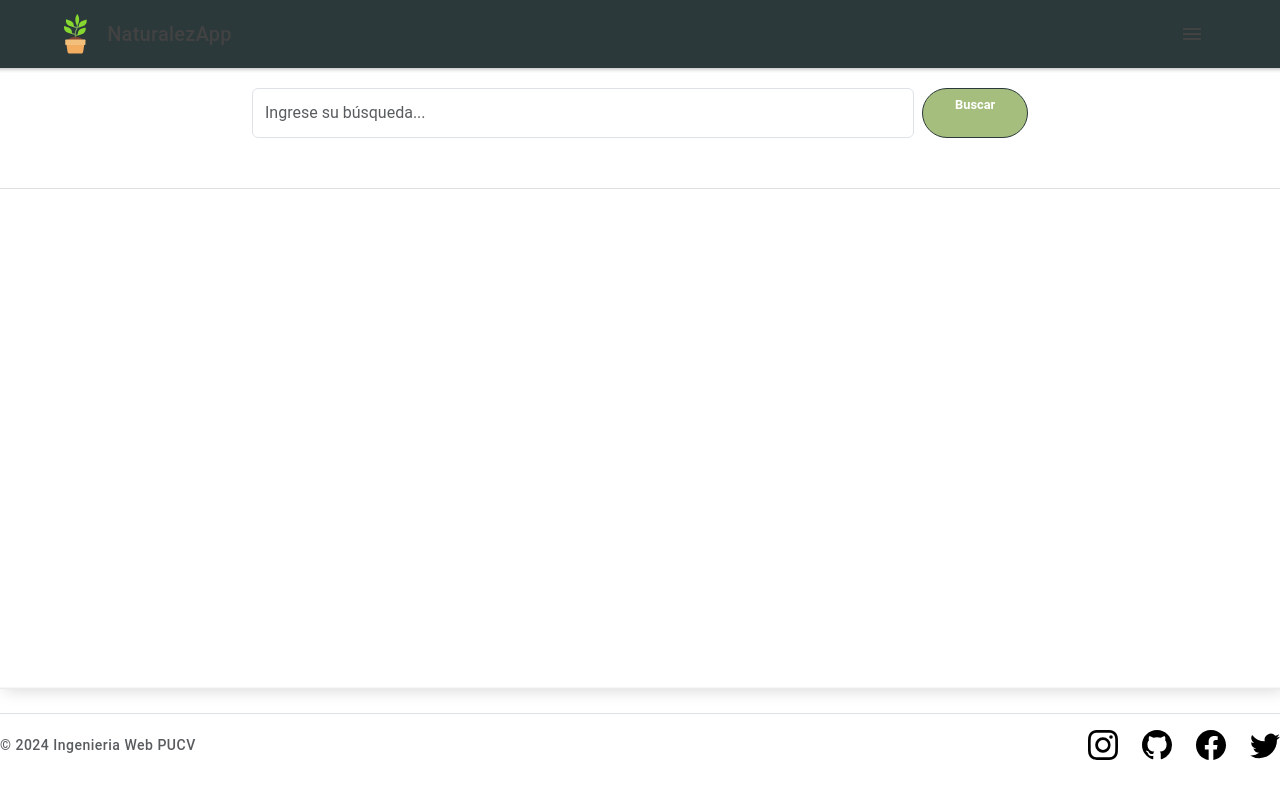
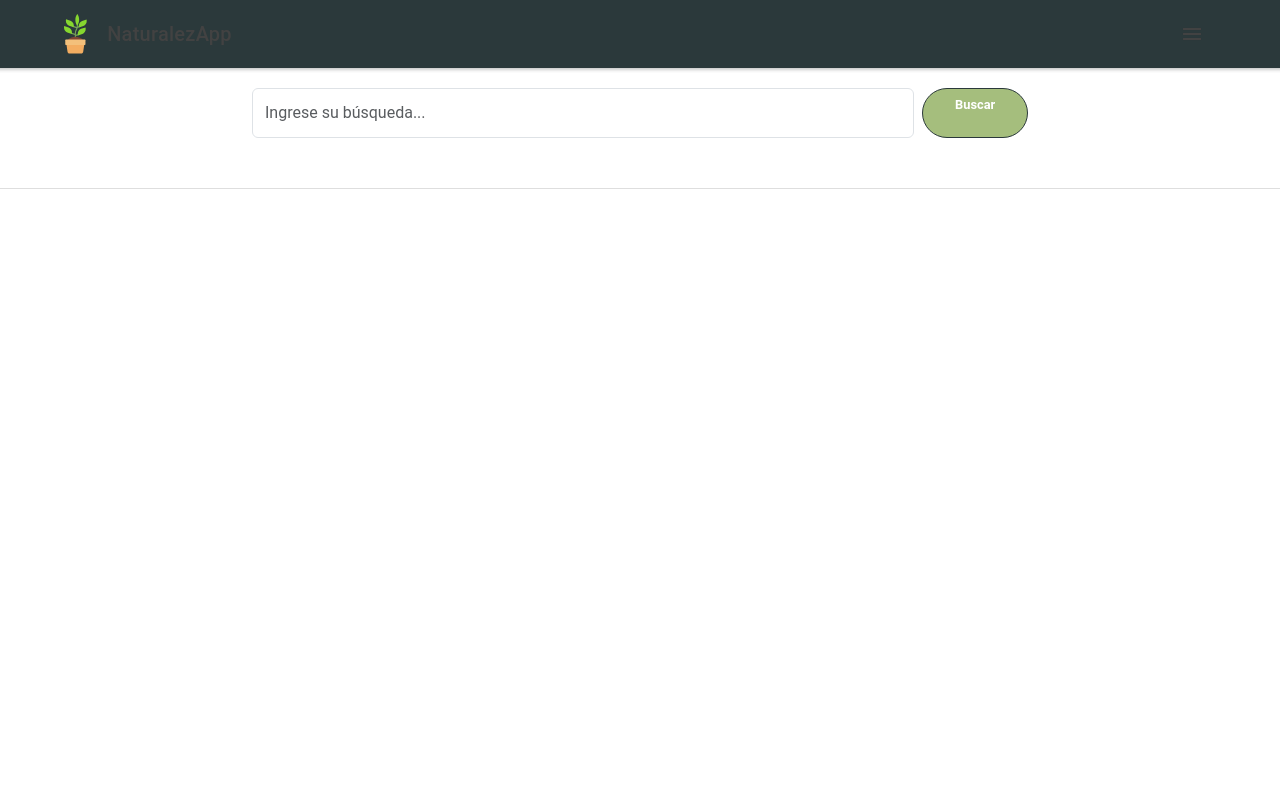
Before and after one commit to JoaquinToro/NaturalezApp, a React (Create React App) app in the folder IonicNaturalezApp/: page /Buscar in a window 1280 px wide. Built offline with nearby package versions, Linux system fonts and the light colour scheme.

Commit message:
Modify footerN position

```diff
--- a/IonicNaturalezApp/src/pages/Buscar.tsx
+++ b/IonicNaturalezApp/src/pages/Buscar.tsx
@@ -58,8 +58,8 @@ const Buscar: React.FC =()=>{
                         )) : <></>
                     }
                     </div>
+                <FooterN/>
             </IonContent>
-        <FooterN/>
         </IonPage>
     );
 }
--- a/IonicNaturalezApp/src/pages/Recomendar_Parque.tsx
+++ b/IonicNaturalezApp/src/pages/Recomendar_Parque.tsx
@@ -48,8 +48,8 @@ const Recomendar_Parque: React.FC = () =>{
                         <button title="Agregar decisión" type="button" className="btn-agregar">Agregar</button>
                     </div>
                 </div>
+                <FooterN/>
             </IonContent>
-            <FooterN/>
         </IonPage>
     );
 }
```
